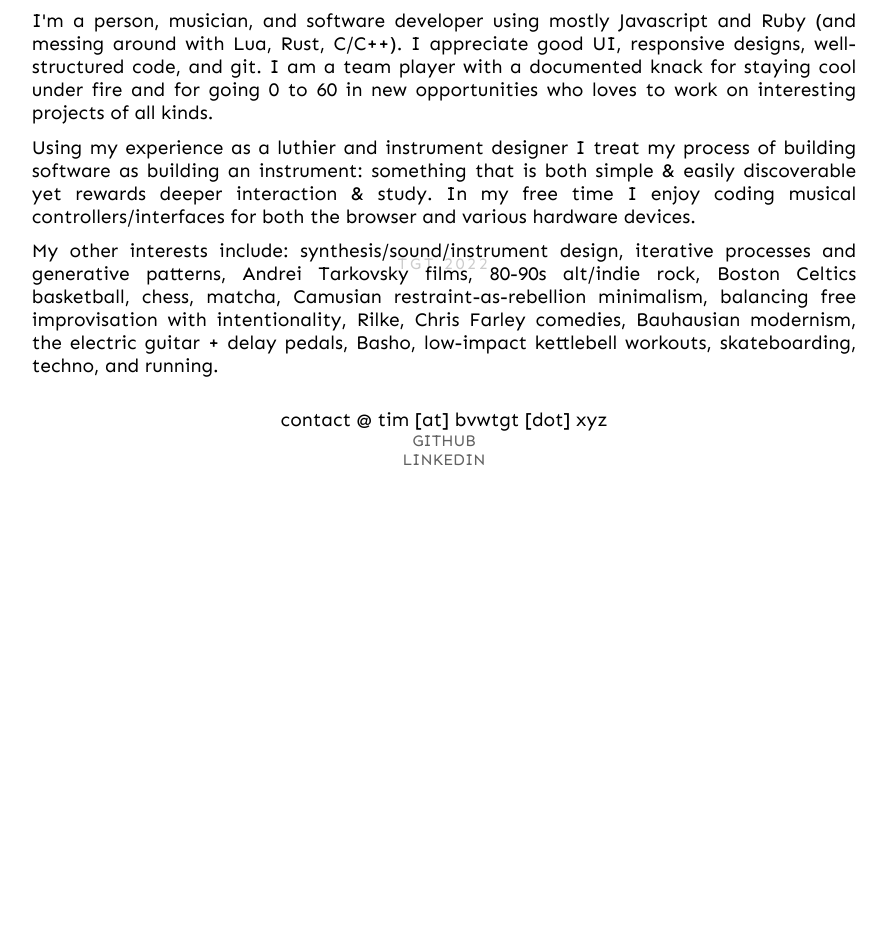
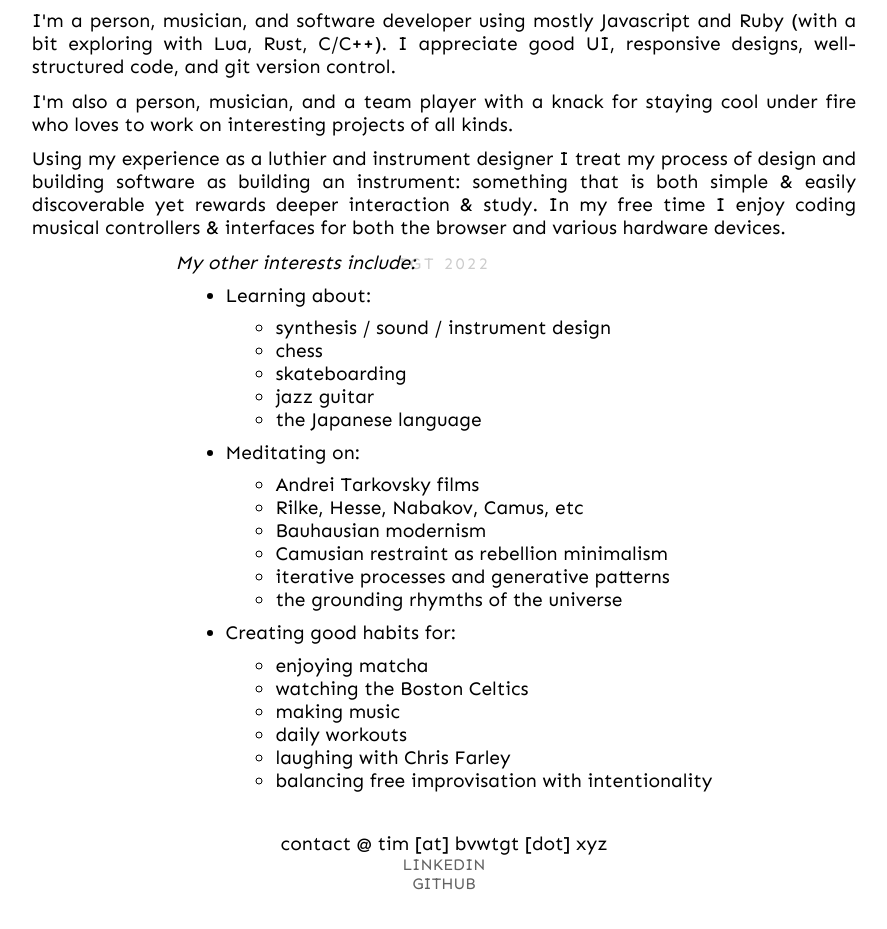
Before and after one commit to timothy-taylor/bvwtgt, a React (Create React App) app in the folder client/: page /about in a window 1280 px wide. Shown: the part 527-1456 px from the top of the page, without its empty margins (196-1083 px from the left). Before the commit the page ends 1047 px from the top, so only its background shows below. Built offline with nearby package versions, Linux system fonts and the light colour scheme; no server answers.

Commit message:
updated About, Home, DisplayPost, css styling

```diff
--- a/client/src/App.css
+++ b/client/src/App.css
@@ -66,8 +66,9 @@ footer {
 
 ul,
 ol {
-  font-size: 1.2em;
-  padding-left: 2.6em;
+  text-align: left;
+  padding-left: 1.3em;
+  margin: 0.5em 0;
 }
 
 textarea {
@@ -145,6 +146,10 @@ textarea {
   #nav-writing {
     font-size: 2.5em;
   }
+  ul,
+  ol {
+    padding-left: 2.6em;
+  }
 }
 @media only screen and (min-width: 768px) {
   main {
--- a/client/src/components/About.js
+++ b/client/src/components/About.js
@@ -14,23 +14,72 @@ const About = () => {
       <main id="main-content">
         <h2>Hi, I'm Tim.</h2>
         <h3>
-          Software Developer | Frontend + Fullstack | Javascript, HTML5, CSS3, React, Ruby on Rails
+          Software Developer | Frontend + Fullstack | Javascript, HTML5, CSS3,
+          React, Ruby on Rails
         </h3>
         <p className="about-content">
-I'm a person, musician, and software developer using mostly Javascript and Ruby (and messing around with Lua, Rust, C/C++). I appreciate good UI, responsive designs, well-structured code, and git. I am a team player with a documented knack for staying cool under fire and for going 0 to 60 in new opportunities who loves to work on interesting projects of all kinds.
+          I'm a person, musician, and software developer using mostly Javascript
+          and Ruby (with a bit exploring with Lua, Rust, C/C++). I appreciate
+          good UI, responsive designs, well-structured code, and git version
+          control.
         </p>
         <p className="about-content">
-Using my experience as a luthier and instrument designer I treat my process of building software as building an instrument: something that is both simple & easily discoverable yet rewards deeper interaction & study. In my free time I enjoy coding musical controllers/interfaces for both the browser and various hardware devices.
+          I'm also a person, musician, and a team player with a knack for
+          staying cool under fire who loves to work on interesting projects of
+          all kinds.
         </p>
         <p className="about-content">
-My other interests include: synthesis/sound/instrument design, iterative processes and generative patterns, Andrei Tarkovsky films, 80-90s alt/indie rock, Boston Celtics basketball, chess, matcha, Camusian restraint-as-rebellion minimalism, balancing free improvisation with intentionality, Rilke, Chris Farley comedies, Bauhausian modernism, the electric guitar + delay pedals, Basho, low-impact kettlebell workouts, skateboarding, techno, and running.
+          Using my experience as a luthier and instrument designer I treat my
+          process of design and building software as building an instrument: something that
+          is both simple & easily discoverable yet rewards deeper interaction &
+          study. In my free time I enjoy coding musical controllers & interfaces
+          for both the browser and various hardware devices.
+        </p>
+        <p className="about-content">
+          <em>My other interests include:</em>
+          <ul>
+            <li>
+              Learning about:
+              <ul>
+                <li>synthesis / sound / instrument design</li>
+                <li>chess</li>
+                <li>skateboarding</li>
+                <li>jazz guitar</li>
+                <li>the Japanese language</li>
+              </ul>
+            </li>
+            <li>
+              Meditating on:
+              <ul>
+                <li>Andrei Tarkovsky films</li>
+                <li>Rilke, Hesse, Nabakov, Camus, etc</li>
+                <li>Bauhausian modernism</li>
+                <li>Camusian restraint as rebellion minimalism</li>
+                <li>iterative processes and generative patterns</li>
+                <li>the grounding rhymths of the universe</li>
+              </ul>
+            </li>
+            <li>
+              Creating good habits for:
+              <ul>
+                <li>enjoying matcha</li>
+                <li>watching the Boston Celtics</li>
+                <li>making music</li>
+                <li>daily workouts</li>
+                <li>laughing with Chris Farley</li>
+                <li>balancing free improvisation with intentionality</li>
+              </ul>
+            </li>
+          </ul>
         </p>
         <br />
         <p>contact @ tim [at] bvwtgt [dot] xyz</p>
+        <a href="https://www.linkedin.com/in/timothy-g-taylor">LinkedIn</a>
         <a href="https://github.com/timothy-taylor">Github</a>
-        <a href="https://www.linkedin.com/in/timothy-g-taylor">LinkedIn</a>
         <br />
-        {isLoggedIn && <Link to={"/user/" + user.id}>hi tim / new post / log out / etc</Link>}
+        {isLoggedIn && (
+          <Link to={"/user/" + user.id}>hi tim / new post / log out / etc</Link>
+        )}
       </main>
       <Footer />
     </>
--- a/client/src/components/DisplayPost.js
+++ b/client/src/components/DisplayPost.js
@@ -9,7 +9,7 @@ const DisplayPost = (props) => {
   return (
     <article className="post">
       <h2>{props.title}</h2>
-      <p id="markdown" />
+      <div id="markdown" />
     </article>
   )
 }
--- a/client/src/components/Home.js
+++ b/client/src/components/Home.js
@@ -9,6 +9,7 @@ const Home = () => {
         <h2>
          Hi and welcome.
         </h2>
+        <p className="about-content">This place houses the writings and processes of Tim Taylor as he contemplates technology, design, process, and the connection of those things to the human experience. Always a beginner; forever a work in progress.</p>
       </main>
       <Footer />
     </>
```
